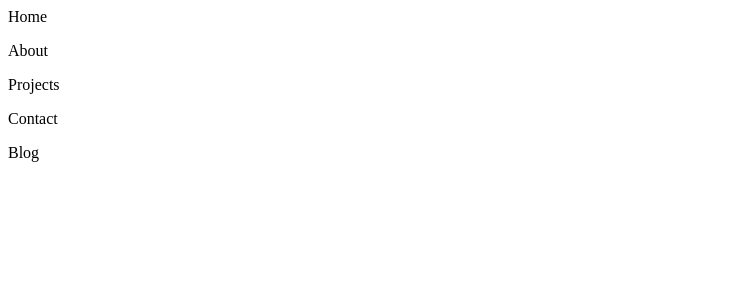
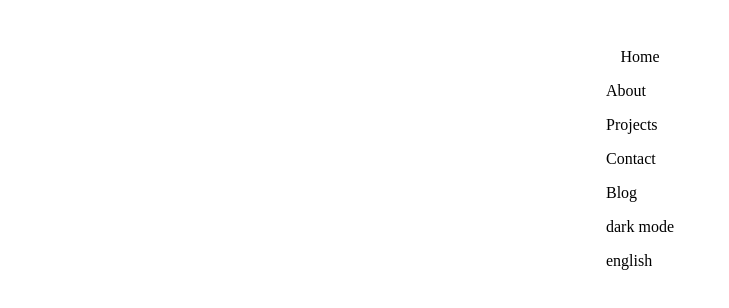
Before and after one commit to naringst/my-first-blog, a Gatsby site: page / in a window 1280 px wide. Shown: the whole page, without its empty margins (0-729 px from the left). Built offline with nearby package versions, Linux system fonts and the light colour scheme; Gatsby itself is replaced by a stand-in of ours.

Commit message:
Apply Emotion First

```diff
--- a/src/components/Navbar.js
+++ b/src/components/Navbar.js
@@ -1,15 +1,30 @@
 import * as React from "react";
+import styled from "@emotion/styled";
+import { css } from "@emotion/react";
+
+const Nav = styled.div`
+  margin: 3rem auto;
+  max-width: 600px;
+  display: flex;
+  flex-direction: column;
+  align-items: center;
+  justify-content: center;
+`;
 
 const Navbar = () => {
   return (
     <div>
+      <Nav>
         <div>Home</div>
         <div>
           <p>About</p>
           <p>Projects</p>
           <p>Contact</p>
           <p>Blog</p>
+          <p> dark mode</p>
+          <p> english</p>
         </div>
+      </Nav>
     </div>
   );
 };
```
Lines whose indentation alone changed are shown as unchanged.
